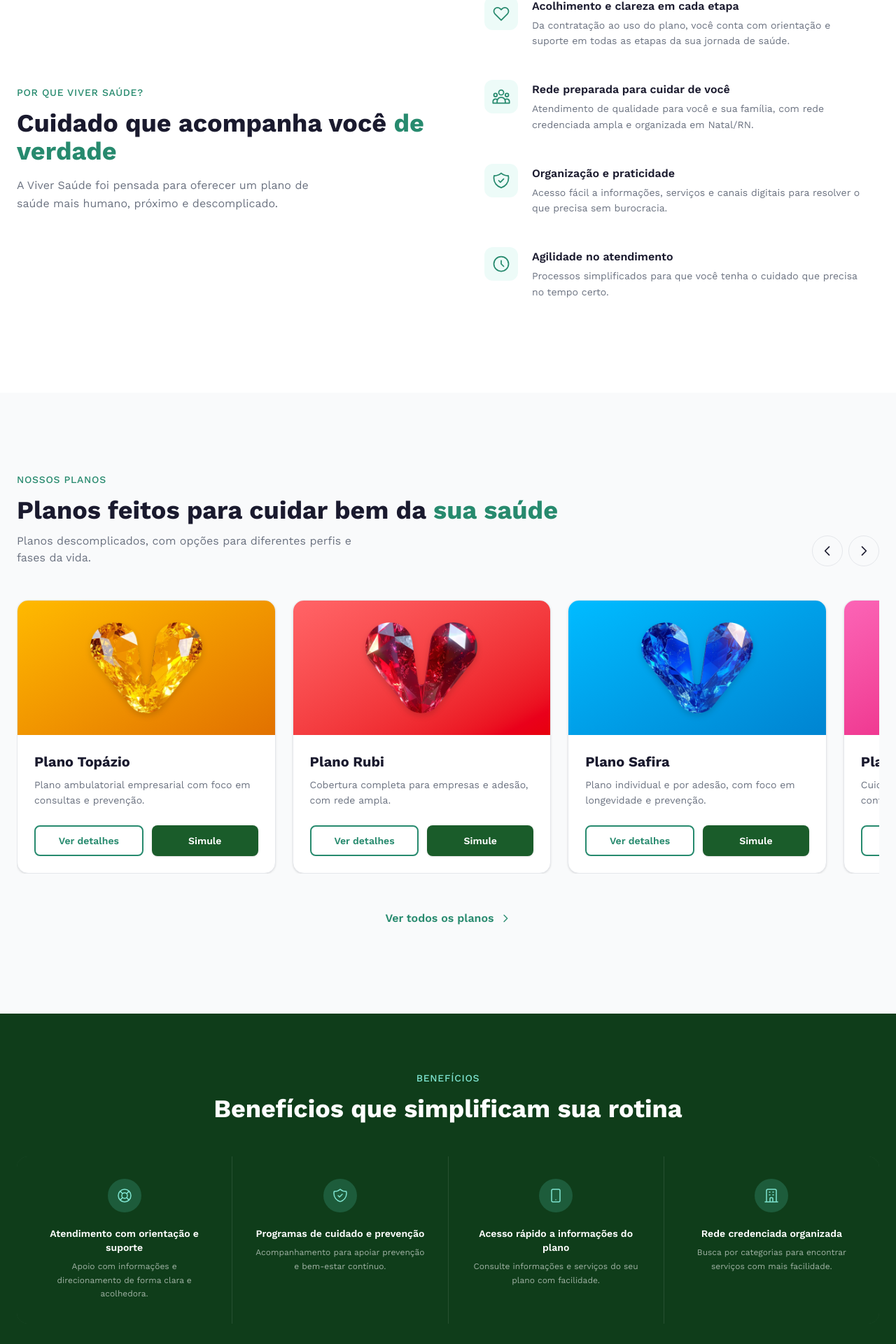
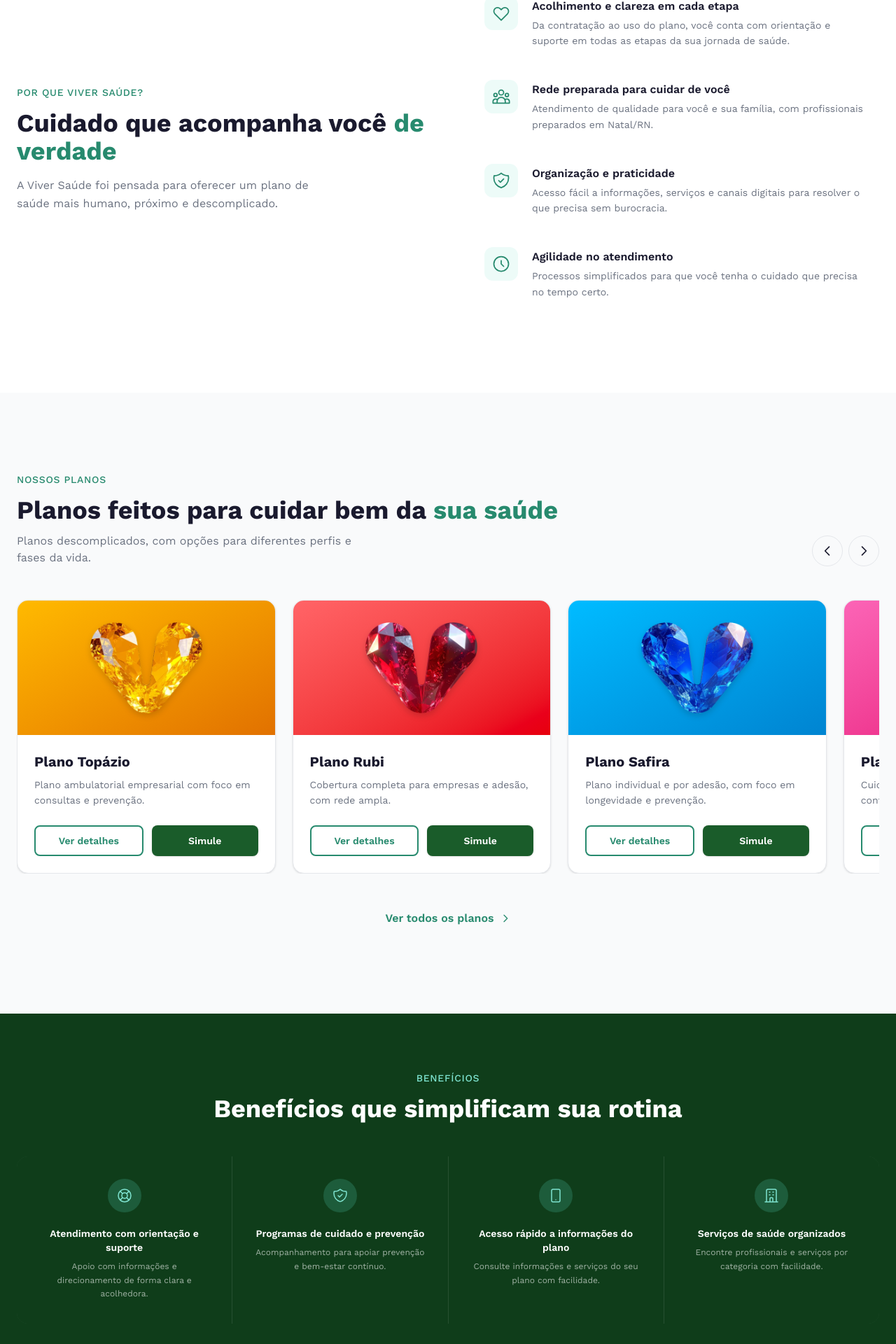
Before and after one commit to pontidigital/site-viver-saude, a Next.js app: page / in a window 1280 px wide. Shown: the part 960-2880 px from the top of the page at 70% size. Built offline with nearby package versions, Linux system fonts and the light colour scheme.

Commit message:
fix: remove menções a rede credenciada das seções da home
Co-Authored-By: Claude Opus 4.6 (1M context) <noreply@anthropic.com>

```diff
--- a/src/components/sections/BenefitsGrid.tsx
+++ b/src/components/sections/BenefitsGrid.tsx
@@ -36,8 +36,8 @@ const benefits = [
         <path strokeLinecap="round" strokeLinejoin="round" d="M19 21V5a2 2 0 00-2-2H7a2 2 0 00-2 2v16m14 0h2m-2 0h-5m-9 0H3m2 0h5M9 7h1m-1 4h1m4-4h1m-1 4h1m-5 10v-5a1 1 0 011-1h2a1 1 0 011 1v5m-4 0h4" />
       </svg>
     ),
-    title: "Rede credenciada organizada",
-    description: "Busca por categorias para encontrar serviços com mais facilidade.",
+    title: "Serviços de saúde organizados",
+    description: "Encontre profissionais e serviços por categoria com facilidade.",
   },
 ];
 
--- a/src/components/sections/WhyViverSection.tsx
+++ b/src/components/sections/WhyViverSection.tsx
@@ -19,7 +19,7 @@ const benefits = [
       </svg>
     ),
     title: "Rede preparada para cuidar de você",
-    description: "Atendimento de qualidade para você e sua família, com rede credenciada ampla e organizada em Natal/RN.",
+    description: "Atendimento de qualidade para você e sua família, com profissionais preparados em Natal/RN.",
   },
   {
     icon: (
```
